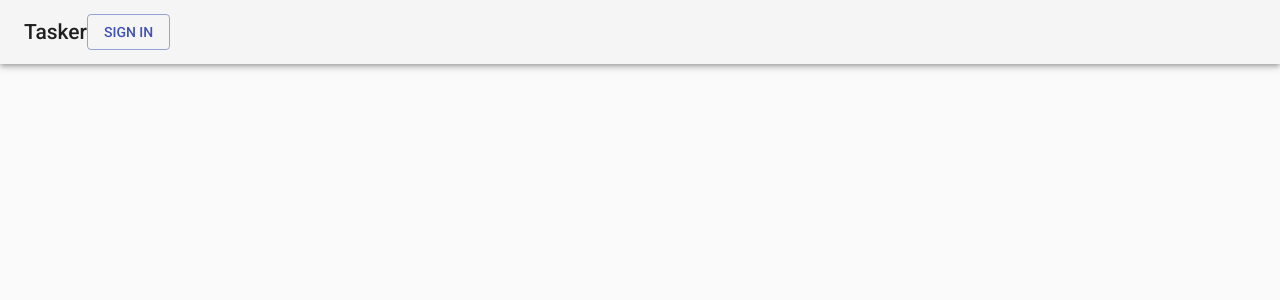
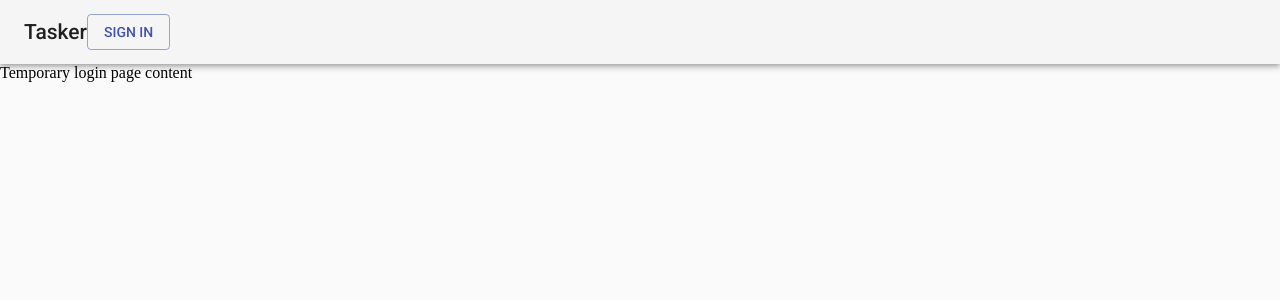
Before and after one commit to karol-dabrowski/kdtasker-web-client, a React (Create React App) app: page /login in a window 1280 px wide. Shown: the top 300 px of the page. Built offline with nearby package versions, Linux system fonts and the light colour scheme.

Commit message:
Add login page and private dashboard page

```diff
--- a/src/components/App.js
+++ b/src/components/App.js
@@ -3,6 +3,9 @@ import { BrowserRouter as Router, Route, Switch } from 'react-router-dom';
 import {CssBaseline} from "@material-ui/core";
 import Home from '../pages/HomePage'
 import HeaderContainer from "./Header/HeaderContainer";
+import LoginPage from "../pages/LoginPage";
+import {connect} from "react-redux";
+import DashboardPage from "../pages/DashboardPage";
 
 class App extends Component {
     render() {
@@ -13,6 +16,12 @@ class App extends Component {
                     <HeaderContainer/>
                     <Switch>
                         <Route exact path="/" component={Home} />
+                        <Route path="/login" component={LoginPage}/>
+                        {this.props.authorized ? (
+                            <Route path="/dashboard" component={DashboardPage}/>
+                        ) : (
+                            ''
+                        )}
                     </Switch>
                 </Router>
             </div>
@@ -20,4 +29,10 @@ class App extends Component {
     };
 }
 
-export default App;
+const mapStateToProps = (state) => {
+    return {
+        authorized: state.auth.authorized
+    };
+};
+
+export default connect(mapStateToProps)(App);
--- a/src/components/Header/Header.js
+++ b/src/components/Header/Header.js
@@ -3,6 +3,7 @@ import AppBar from '@material-ui/core/AppBar';
 import Toolbar from '@material-ui/core/Toolbar';
 import Typography from '@material-ui/core/Typography';
 import Button from "@material-ui/core/Button";
+import {Link} from 'react-router-dom';
 
 const Header = ({isLogged}) => {
     return (
@@ -15,7 +16,7 @@ const Header = ({isLogged}) => {
                 {isLogged ? (
                     ''
                 ) : (
-                    <Button color="primary" variant="outlined">
+                    <Button color="primary" variant="outlined" component={Link} to="/login">
                         Sign in
                     </Button>
                 )}
--- /dev/null
+++ b/src/pages/DashboardPage.js
@@ -0,0 +1,11 @@
+import React from 'react';
+
+const DashboardPage = () => {
+    return (
+        <div className="main-container">
+            Temporary dashboard page content
+        </div>
+    );
+};
+
+export default DashboardPage;
--- /dev/null
+++ b/src/pages/LoginPage.js
@@ -0,0 +1,11 @@
+import React from 'react';
+
+const LoginPage = () => {
+    return (
+        <div className="main-container">
+            Temporary login page content
+        </div>
+    );
+};
+
+export default LoginPage;
```
